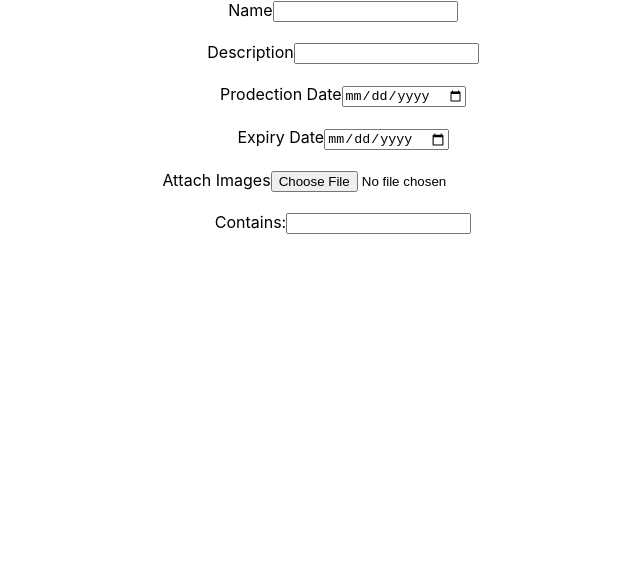
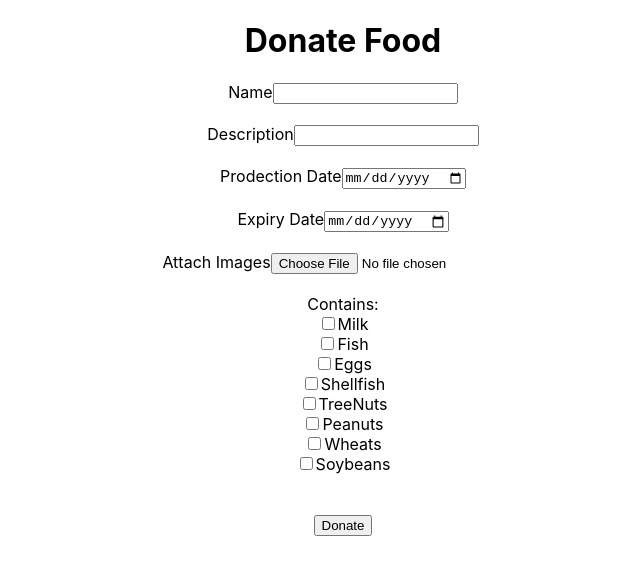
Before and after one commit to ann-swords/no-more-yo3an-project, a React (Create React App) app in the folder frontend/: page /donate in a window 1280 px wide. Shown: the top 574 px of the page, without its empty margins (297-937 px from the left). Built offline with nearby package versions, Linux system fonts and the light colour scheme.

Commit message:
donate form created

```diff
--- a/frontend/src/App.js
+++ b/frontend/src/App.js
@@ -61,6 +61,20 @@ const registerHandler = (user) => {
       console.log(err);
     });
 };
+
+
+//Add a new Food donation
+const donationHandler = (food) => {
+  axios
+    .post("http://localhost:4000/food", food)
+    .then((res) => {
+      console.log(res);
+    })
+    .catch((err) => {
+      console.log(err);
+    });
+};
+
   return (
     <Router>
     <div className="App">
@@ -68,7 +82,7 @@ const registerHandler = (user) => {
         <Route path="*" element={isAuth? <HomePage></HomePage> : <Login login={loginHandler}/>} />
         <Route path="/signup" element={<Signup register={registerHandler}/>} />
         <Route path="/login" element={ <Login login={loginHandler}/>} />
-        <Route path="/donate" element={ <Food/>} />
+        <Route path="/donate" element={ <Food donate={donationHandler}/>} />
       </Routes>
     </div>
   </Router>
--- a/frontend/src/components/CreateFood/Food.jsx
+++ b/frontend/src/components/CreateFood/Food.jsx
@@ -1,39 +1,81 @@
-import React from 'react'
+import React, { useState } from "react";
 
-export default function Food() {
+export default function Food(props) {
+  const [allergie, setAllergie] = useState([
+    { contentName: "Milk" },
+    { contentName: "Fish" },
+    { contentName: "Eggs" },
+    { contentName: "Shellfish" },
+    { contentName: "TreeNuts" },
+    { contentName: "Peanuts" },
+    { contentName: "Wheats" },
+    { contentName: "Soybeans" },
+  ]);
+
+  const [newFood, setNewFood] = useState({});
+
+  const changeHandler = (e) => {
+      const food = { ...newFood };
+      food[e.target.name] = e.target.value;
+      console.log(food);
+      setNewFood(food);
+  }
+
+  const donationHandler = () => {
+      props.donate(newFood)
+  }
 
 
   return (
     <div>
+      <h1>Donate Food</h1>
+      <form action="">
+        <label>Name</label>
+        <input type="text" name="name" onChange={changeHandler}/>
+        <br /><br />
+        <label>Description</label>
+        <input type="text" name="description" onChange={changeHandler}/>
+        <br /><br />
+        <label>Prodection Date</label>
+        <input type="date" name="prodDate" onChange={changeHandler}/>
+        <br /><br />
+        <label>Expiry Date</label>
+        <input type="date" name="expDate" onChange={changeHandler}/>
+        <br /><br />
+        <label>Attach Images</label>
+        <input type="file" name="images" onChange={changeHandler}/>
+        <br /><br />
+
+        {/* <div>
+          <label>Address:</label> <br />
+          <label>Block</label>
+          <input type="text" />
+          <label>Road</label>
+          <input type="text" />
+          <label>House</label>
+          <input type="text" />
+          <br /><br />
+          MAP HERE
+          <br /><br />
+        </div> */}
 
 
-<form action="">
-    <label >Name</label>
-    <input type="text" />
-    <br /><br />
-
-    <label >Description</label>
-    <input type="text" />
-    <br /><br />
-
-    <label >Prodection Date</label>
-    <input type="date" />
-    <br /><br />
-
-    <label >Expiry Date</label>
-    <input type="date" />
-    <br /><br />
-
-    <label >Attach Images</label>
-    <input type="file" />
-    <br /><br />
-
-    <label >Contains:</label>
-    <input type="text" />
-    <br /><br />
-
-</form>
-
+        <label>Contains:</label> <br />
+        {allergie.map((a, index) => (
+          <>
+            <input
+              type="checkbox"
+              id={index}
+              // name={a.contentName}
+              value={a.contentName}
+              onChange={changeHandler}
+            />
+            <label htmlFor={index}>{a.contentName}</label> <br />
+          </>
+        ))}
+        <br /><br />
+        <button onClick={donationHandler}>Donate</button>
+      </form>
     </div>
-  )
+  );
 }
```
